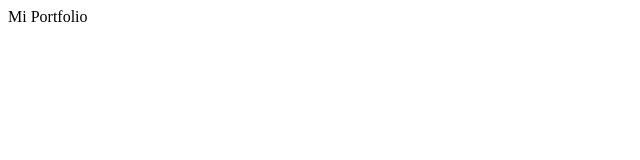
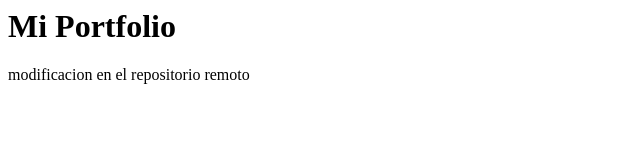
Before and after one commit to Leandro636/Front-end, a plain HTML site: page index.html in a window 1280 px wide. Shown: the whole page, without its empty margins (0-640 px from the left). Drawn offline with Linux system fonts and the light colour scheme.

Commit message:
Update index.html

```diff
--- a/index.html
+++ b/index.html
@@ -1,2 +1,2 @@
-<h> Mi Portfolio
-</h>
+<h1> Mi Portfolio</h1>
+<p> modificacion en el repositorio remoto</p>
```
